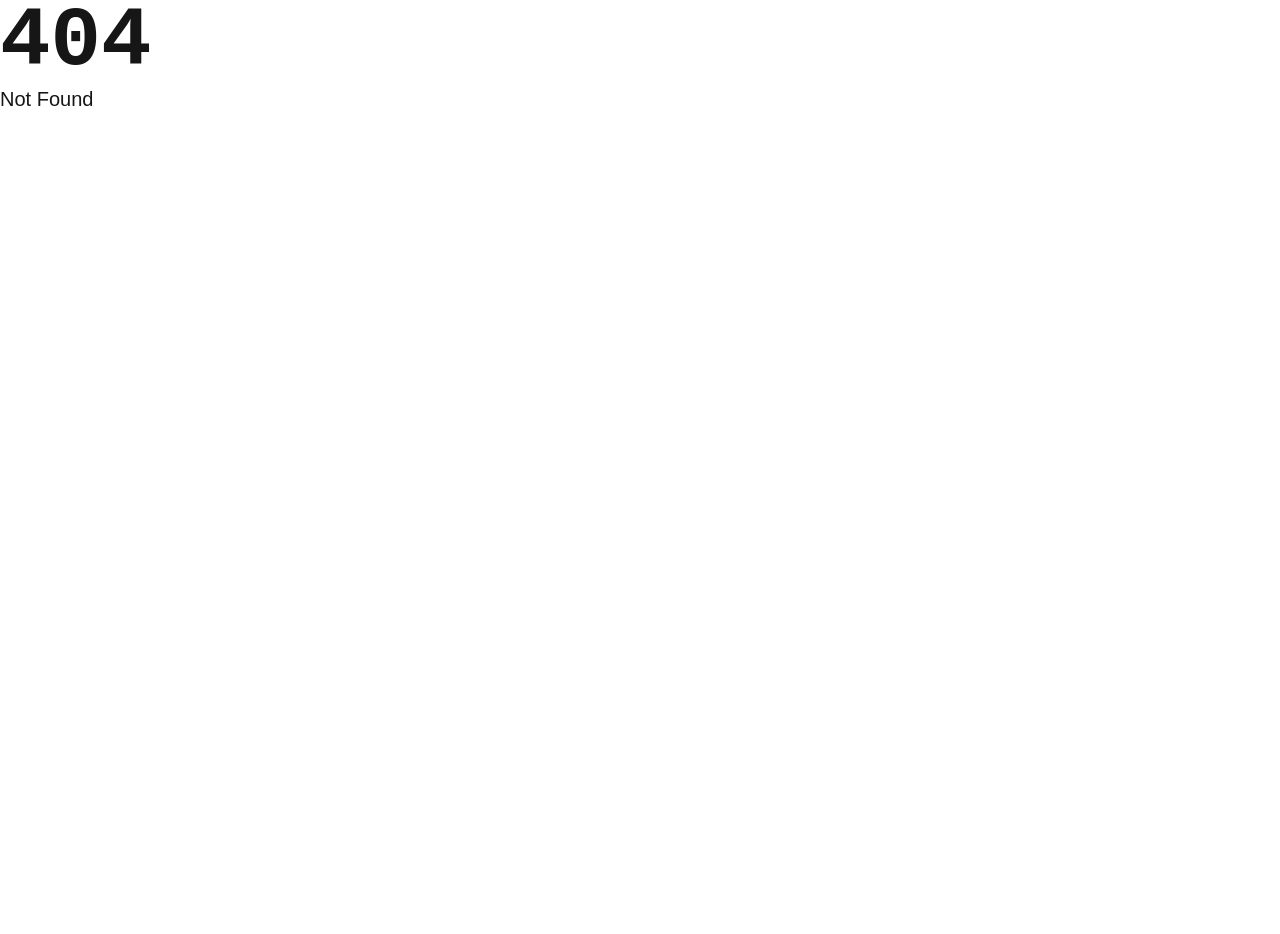
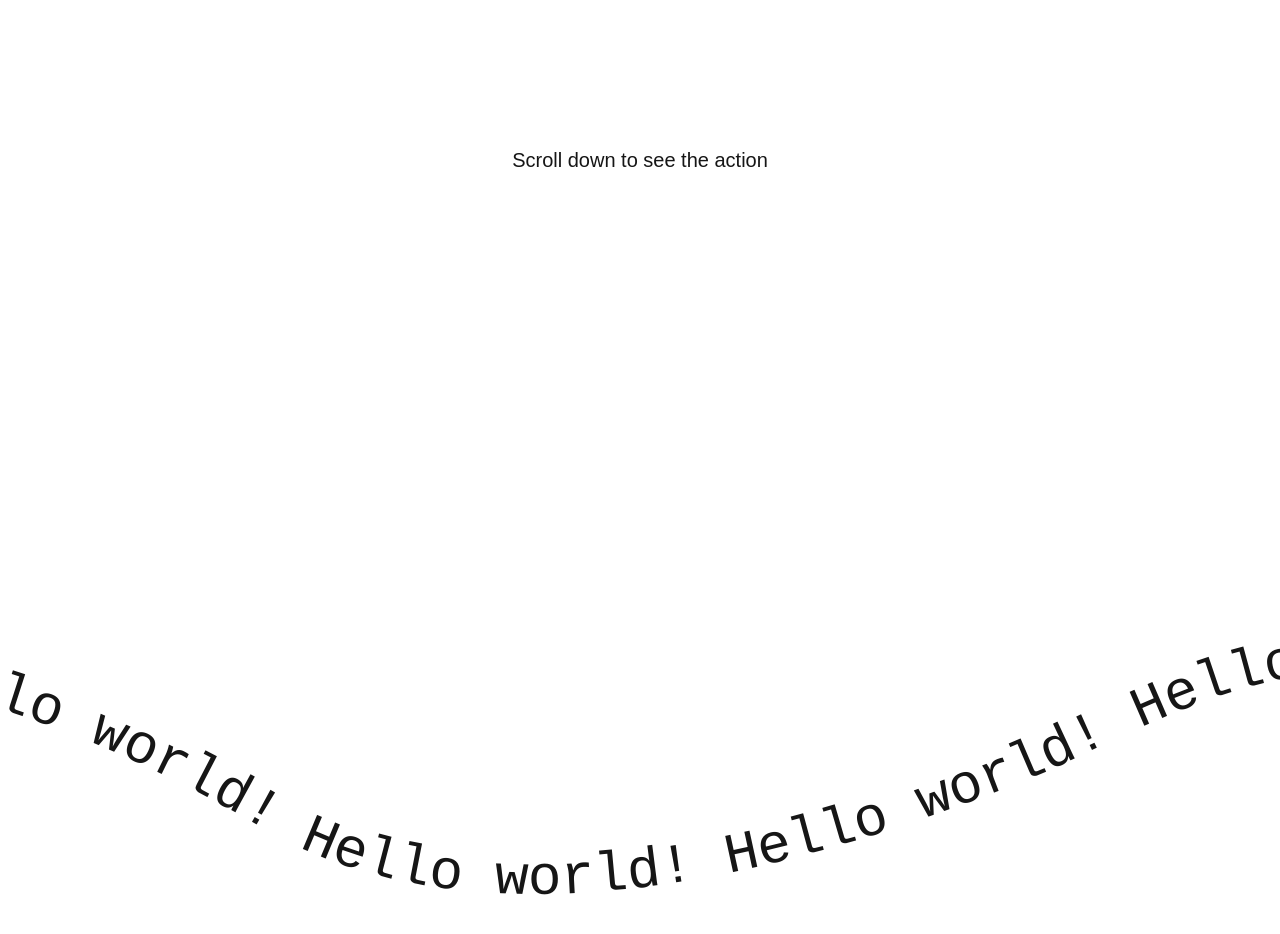
Before and after one commit to matovius/lab, a SvelteKit app: page /svg-text-path in a window 1280 px wide. Before the commit this address had no page. Shown: the top 934 px of the page. Before the commit the page ends 800 px from the top, so only its background shows below. Built offline with nearby package versions, Linux system fonts and the light colour scheme; a web font is replaced by a local one.

Commit message:
feat: add `svg-text-path`experiment
- add `useIntersectionObserver` utility hook
- add `swoosh-path` svg asset for the the interaction

```diff
--- /dev/null
+++ b/src/lib/scripts/utils.svelte.js
@@ -0,0 +1,84 @@
+/**
+ * @typedef IntersectionObserverOptions Optional settings for the `useIntersectionObserver` hook.
+ * @prop { string } [rootMargin]
+ * @prop { number } [threshold]
+ */
+
+/**
+ * A hook that sets `IntersectionObserver`s for any elements.
+ * @param { IntersectionObserverOptions } options The options for the intersection observer.
+ * Consists of the `threshold` property as a number.
+ * @returns A set of readonly getters and a single setter.
+ */
+export function useIntersectionObserver(options = { threshold: 0, rootMargin: '0px' }) {
+	/**
+	 * @type { HTMLElement | null } --- The element to observe.
+	 * @default null
+	 */
+	let ref = $state(null);
+
+	/**
+	 * @type { Element | Document | null } --- The containing element.
+	 * @default document - The base element of the webpage.
+	 */
+	// let root = $state(null);
+
+	/**
+	 * @type { boolean } --- Marks whether to unobserve the `ref` element after it intersects the `root`.
+	 * @default false
+	 */
+	let once = $state(false);
+
+	/**
+	 * @type { boolean } --- Checks whether the `ref` element is intersecting the `root` element.
+	 * @default false
+	 */
+	let intersecting = $state(false);
+
+	/**
+	 * @type { IntersectionObserver } --- An instance of the `IntersectionObserver` API.
+	 */
+	const observer = $state(
+		new IntersectionObserver(
+			([entry]) => {
+				intersecting = entry.isIntersecting;
+			},
+			{ ...options }
+		)
+	);
+
+	$effect(() => {
+		if (ref) {
+			observer.observe(ref);
+
+			if (intersecting && once) {
+				observer.unobserve(ref);
+			}
+
+			return () => {
+				if (observer) {
+					observer.disconnect();
+				}
+			};
+		}
+	});
+
+	return {
+		get intersecting() {
+			return intersecting;
+		},
+		get ref() {
+			return ref;
+		},
+		set ref(element) {
+			ref = element;
+		},
+		/** @param { boolean } value The value to set. */
+		set once(value) {
+			once = value;
+		}
+		// set root(element: Element | Document) {
+		//   root = element;
+		// },
+	};
+}
--- /dev/null
+++ b/src/routes/svg-text-path/+page.svelte
@@ -0,0 +1,155 @@
+<script>
+	import { useIntersectionObserver } from '$lib/scripts/utils.svelte';
+	import { onMount } from 'svelte';
+
+	/** Scales the `startOffset` of the `textPath` to the values `0-100` */
+	let scaledOffset = $state(0);
+	let pathOffset = $derived((scaledOffset + 50) * -1);
+
+	let pathAnimationObserver = useIntersectionObserver({ threshold: 0.5 });
+
+	function handleOffsetChange() {
+		pathOffset = (scaledOffset + 50) * -1;
+	}
+
+	function handleWindowScroll() {
+		const container = document.querySelector('main');
+
+		// if (container && pathAnimationObserver.intersecting) {
+		if (container) {
+			const boundingRect = container.getBoundingClientRect();
+
+			/** Turn the scroll position of the top edge of the `boundingRect` into a percentage value of the height of the `boudingRect` */
+			let scrollCalc = ((boundingRect.top * -1) / boundingRect.height) * 100;
+			// scrollCalc = Math.round(scrollCalc);
+			// console.log('main height: ', ((boundingRect.top * -1) / boundingRect.height) * 100);
+			scaledOffset = scrollCalc;
+		}
+	}
+</script>
+
+<svelte:head>
+	<title>SVG Text Path - Martin's Laboratory</title>
+</svelte:head>
+
+<svelte:window onscroll={handleWindowScroll} />
+
+<main>
+	<div class="bumper">
+		<p>Scroll down to see the action</p>
+	</div>
+	<!-- <div class="bumper"></div> -->
+	<div
+		class="container"
+		bind:this={pathAnimationObserver.ref}
+		class:observed={pathAnimationObserver.intersecting}
+	>
+		<svg
+			viewBox="0 0 1920 1080"
+			version="1.1"
+			id="svg1"
+			xmlns="http://www.w3.org/2000/svg"
+			style="user-select: none;"
+		>
+			<path
+				style="fill:none;stroke:transparent;stroke-width:10"
+				d="m -224.86486,540 c 0,0 228.7087038,-5.70571 620.78078,223.003 C 787.98799,991.71171 1366.3304,755.86067 1520.2402,697.65766 1674.15,639.45465 1900.7808,480.36036 2148.7087,540"
+				id="path1"
+			/>
+			<text fill="currentColor">
+				<textPath href="#path1" startOffset="{pathOffset}%"
+					>Hello world! Hello world! Hello world! Hello world! Hello world! Hello world! Hello
+					world! Hello world! Hello world! Hello world! Hello world! Hello world! Hello world! Hello
+					world! Hello world!</textPath
+				>
+			</text>
+		</svg>
+		<!-- {@render Controls()} -->
+	</div>
+	<!-- <div class="bumper"></div> -->
+</main>
+
+<div class="bumper"></div>
+<div class="bumper"></div>
+<div class="bumper"></div>
+
+{#snippet Controls()}
+	<div class="all-controls">
+		<div class="controls rough">
+			<label for="path-offset">{pathOffset}</label>
+			<input
+				type="range"
+				name="path-offset"
+				id="path-offset"
+				min={-290}
+				max={85}
+				bind:value={pathOffset}
+			/>
+		</div>
+		<div class="controls fine">
+			<input
+				type="range"
+				name="path-offset--fine"
+				id="path-offset--fine"
+				min={-210}
+				max={0}
+				bind:value={pathOffset}
+			/>
+		</div>
+		<div class="controls clean">
+			<input
+				type="range"
+				name="path-offset--clean"
+				id="path-offset--clean"
+				min={-150}
+				max={-50}
+				bind:value={pathOffset}
+			/>
+		</div>
+		<div class="controls scaled">
+			<input
+				type="range"
+				name="path-offset--scaled"
+				id="path-offset--scaled"
+				min={0}
+				max={100}
+				bind:value={scaledOffset}
+				oninput={handleOffsetChange}
+			/>
+			<label for="path-offset--scaled">{scaledOffset}</label>
+		</div>
+	</div>
+{/snippet}
+
+<style>
+	main {
+		font-size: var(--text-xxxl);
+		height: 200vh;
+
+		.container {
+			font-family: var(--font-martian);
+			color: var(--color-neutral-200);
+		}
+		.container.observed {
+			/*background-color: green;*/
+			color: var(--color-neutral-800);
+		}
+	}
+	.bumper {
+		height: 40vh;
+		display: flex;
+		justify-content: center;
+		align-items: center;
+	}
+	.controls {
+		font-size: var(--text-md);
+		display: flex;
+		flex-direction: column;
+		justify-content: center;
+		align-items: center;
+
+		input {
+			width: 600px;
+		}
+	}
+</style>
```
Also changed, not shown: src/lib/assets/swoosh-path.svg (added).
